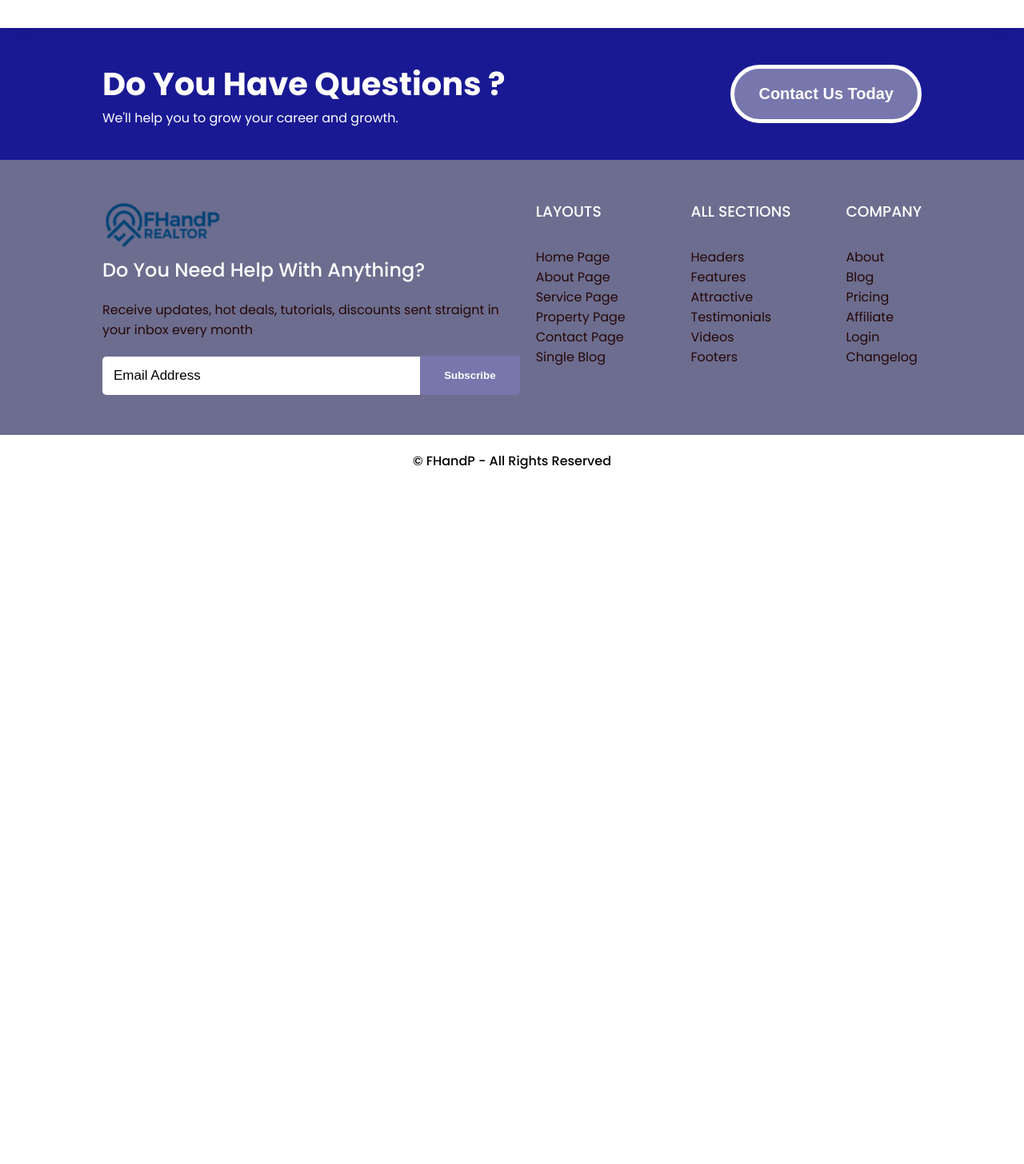
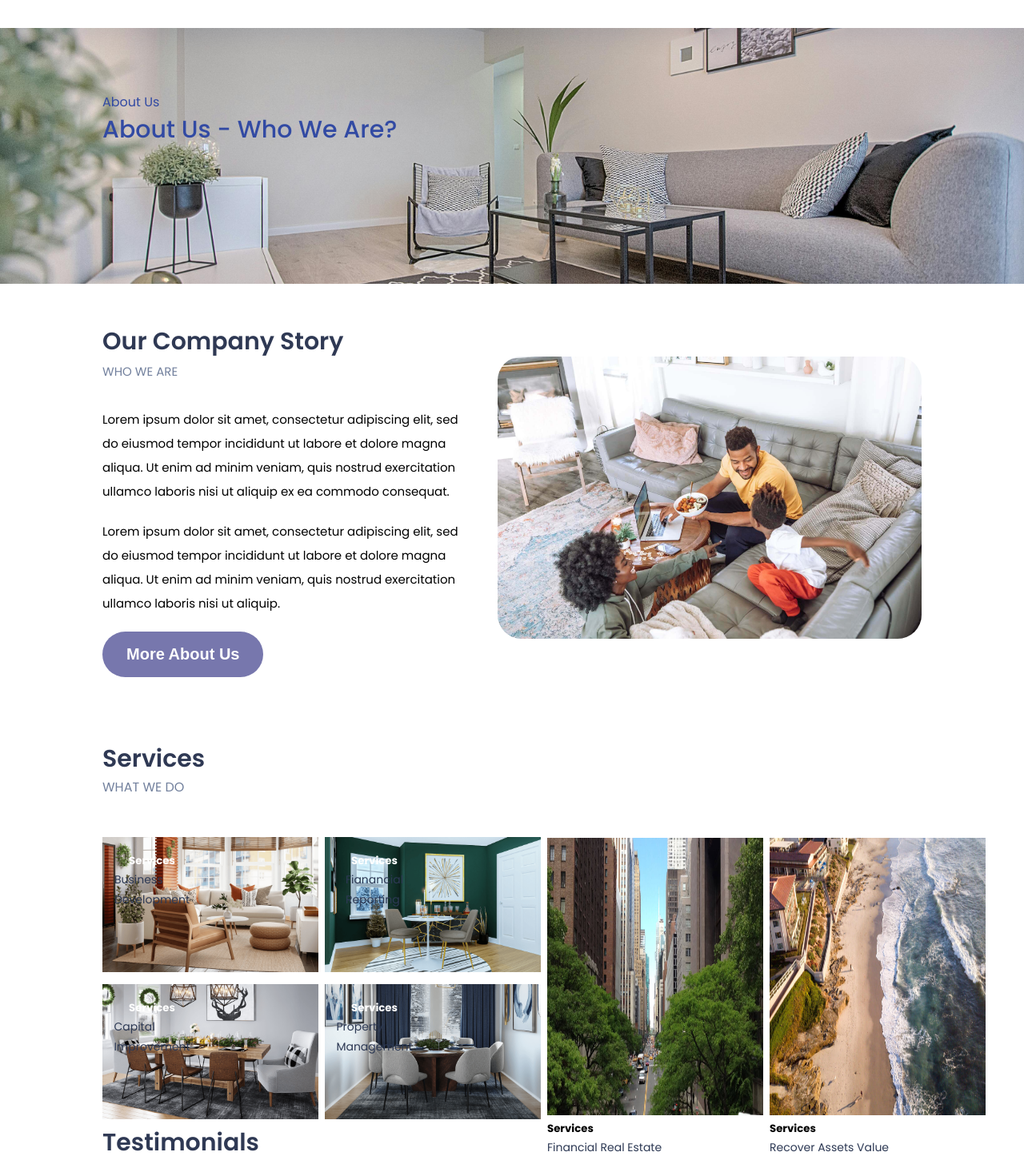
Before and after one commit to Teejay-deen/FHandP, a React (Create React App) app: page /about in a window 1280 px wide. Shown: the part 85-1541 px from the top of the page at 80% size. Before the commit the page ends 800 px from the top, so only its background shows below. Built offline with nearby package versions, Linux system fonts and the light colour scheme.

Commit message:
fixed the bug

```diff
--- a/src/App.css
+++ b/src/App.css
@@ -133,3 +133,44 @@ img{
   border-radius: 50px;
   font-size: 20px;
 }
+
+.back{
+  height: 40vh;
+  position: relative;
+}
+
+.back img{
+  height: 40vh;
+  position: absolute;
+  top: 0;
+  left: 0;
+  z-index: -1;
+  object-fit: cover;
+}
+
+.back ::after{
+  content: '';
+  position: absolute;
+  top: 0;
+  left: 0;
+  width: 100%;
+  height: 100%;
+  height: 40vh;
+  cursor: pointer;
+  z-index: -1;
+
+}
+
+.back .container {
+  color: #324aa3;
+  padding: 80px 0;
+}
+
+.back h1{
+  font-size: 30px;
+  font-weight: 500;
+}
+
+.mb{
+  margin-bottom: 80%;
+}
--- a/src/App.js
+++ b/src/App.js
@@ -3,6 +3,7 @@ import Header from "./components/common/Header/Header";
 import { BrowserRouter as Router, Switch, Route,  } from "react-router-dom";
 import Home from "./components/home/Home";
 import Footer from "./components/common/Footer/Footer";
+import About from "./components/About/About";
 
 function App() {
   return (
@@ -11,6 +12,7 @@ function App() {
         <Header />
         <Switch>
           <Route exact path="/" component={Home} />
+          <Route exact path="/about" component={About} />
         </Switch>
         <Footer />
       </Router>
--- /dev/null
+++ b/src/components/About/About.css
@@ -0,0 +1,107 @@
+
+.about{
+    margin-bottom: 80px;
+}
+
+.about .heading{
+    text-align: left;
+    width: 100%;
+    margin-bottom: 30px;
+}
+
+.about p{
+    font-size: 15px;
+    padding-right: 30px;
+    margin-bottom: 20px;
+    line-height: 30px;
+}
+
+@media screen and (max-width:768px) {
+    .about .container{
+        flex-direction: column;
+    }
+
+    .about p{
+        padding: 0;
+    }
+
+    .about .container img{
+        margin-top: 50px;
+    }
+}
+
+.right img{
+    border-radius: 30px;
+}
+
+.services .heading{
+    text-align: left;
+    width: 100%;
+    margin-bottom: 30px;
+}
+
+
+.img .box{
+    position: relative;
+    border-radius: 5px;
+}
+.img2 .box{
+    position: relative;
+    border-radius: 5px;
+}
+
+
+
+
+.img .overlay{
+   position: absolute;
+   top: -70px;
+   left: 12px;
+   display:flex;
+   align-items: center;
+   justify-content: center;
+   flex-direction: column;
+   height: 250px;
+   width: 100px;
+   z-index: 2222;
+   color: #fff;
+   padding: 50px;
+}
+
+/* .img2 .overlay{
+   position: absolute;
+   top: 0;
+   left: 0;
+   display:flex;
+   align-items: center;
+   justify-content: center;
+   flex-direction: column;
+   height: 250px;
+   width: 100px;
+   z-index: -1;
+   color: #5e10db;
+   padding: 50px;
+} */
+
+.grid2{
+    display: grid;
+    grid-gap: 8px;
+    grid-template-columns: repeat(2, 1fr);
+}
+
+.img img{
+    width: 270px;
+    margin-bottom: 0px;
+}
+.img2 img{
+    width: 270px;
+    margin-bottom: 0px;
+}
+
+.box .img2{
+    margin-top: 59px;
+    padding-left: 8px;
+    height: 347px;
+    width: 270px;
+    border-radius: 30px;
+}
--- a/src/components/data/Data.js
+++ b/src/components/data/Data.js
@@ -73,6 +73,37 @@ export const featured = [
     total: "80 Property",
   },
 ];
+
+export const AboutImg =[
+  {
+    id: 1,
+    cover: "../images/list/p-1.png",
+    name: "Services",
+    type: "Business Development",
+
+  },
+  {
+    id: 2,
+    cover: "../images/list/p-2.png",
+    name: "Services",
+    type: "Fianancial Reporting",
+
+  },
+  {
+    id: 3,
+    cover: "../images/list/p-7.png",
+    name: "Services",
+    type: "Capital Improvement",
+
+  },
+  {
+    id: 4,
+    cover: "../images/list/p-4.png",
+    name: "Services",
+    type: " Property Management",
+  },
+]
+
 export const list = [
   {
     id: 1,
@@ -182,6 +213,21 @@ export const testimonials = [
   },
 ];
 
+
+export const city = [
+  {
+    id: 1,
+    name: "Services",
+    type:"Financial Real Estate",
+    cover: "./images/location/city-1.png",
+  },
+  {
+    id: 2,
+    name: "Services",
+    type:"Recover Assets Value",
+    cover: "./images/location/city-2.png",
+  },
+]
 
 export const location = [
   {
--- a/src/components/home/Location/Location.jsx
+++ b/src/components/home/Location/Location.jsx
@@ -20,7 +20,7 @@ const Location = () => {
                     <p>
                       <label htmlFor="">{items.Villas}</label>
                       <label htmlFor="">{items.Offices}</label>
-                      <label htmlFor="">{items. Apartments}</label>
+                      <label htmlFor="">{items.Apartments}</label>
                     </p>
                   </div>
                 </div>
--- a/src/components/home/team/Team.css
+++ b/src/components/home/team/Team.css
@@ -16,14 +16,14 @@
   margin-top: 30px;
 }
 
-.team .img {
+.team .img1 {
   width: 90px;
   height: 90px;
   margin: auto;
   position: relative;
 }
 
-.team .img i {
+.team .img1 i {
   color: #1bb168;
   position: absolute;
   font-size: 17px;
@@ -37,11 +37,11 @@
   border-radius: 50%;
 }
 
-.team .img::after {
+.team .img1::after {
   content: "";
   position: absolute;
-  top: -14px;
-  left: -14px;
+  top: -15px;
+  left: -15px;
   width: 110px;
   height: 110px;
   border: 3px solid #edf0f5;
--- a/src/components/home/team/Team.jsx
+++ b/src/components/home/team/Team.jsx
@@ -19,7 +19,7 @@ const Team = () => {
                 <div className="box" key={index}>
                   <button className="btn3">{items.list} Listing</button>
                   <div className="details">
-                    <div className="img">
+                    <div className="img1">
                       <img src={items.cover} alt="" />
                       <i className="fa fa-circle-check"></i>
                     </div>
```
